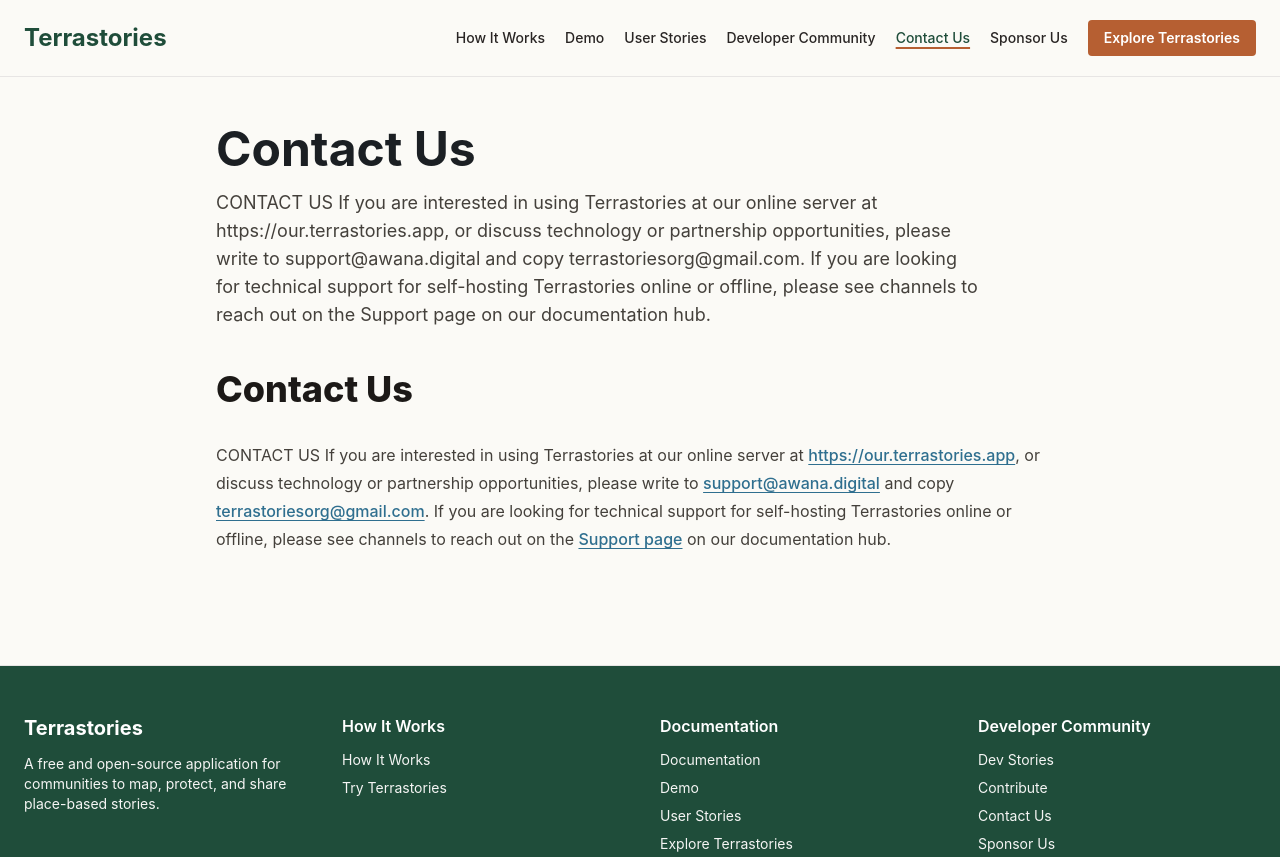
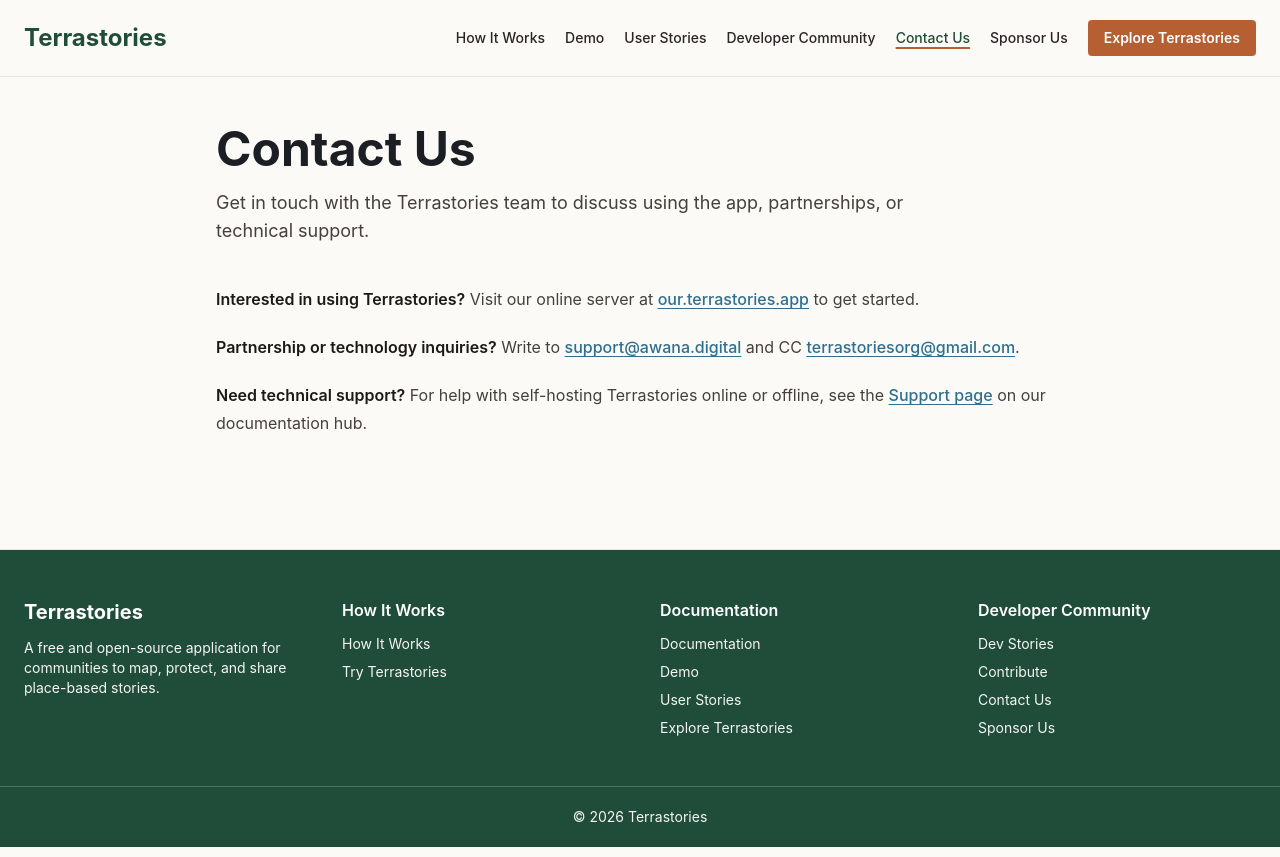
Before and after one commit to Terrastories/terrastories-website, an Astro site: page /contact-us in a window 1280 px wide. Shown: the top 857 px of the page. Built offline with nearby package versions, Linux system fonts and the light colour scheme; Astro itself is replaced by a stand-in of ours.

Commit message:
Contact Us page fixes: remove duplicate h1, uppercase text, break into scannable items
- Removed duplicate # Contact Us h1 and CONTACT US uppercase text
- Broke long dense sentence into 3 clear bold-labeled items
- Updated seo_description and excerpt to be page-specific
- Canonical/OG point to terrastories.app (correct for production)

```diff
--- a/src/content/pages/contact-us.md
+++ b/src/content/pages/contact-us.md
@@ -3,16 +3,10 @@ author: rkemper
 author_name: rkemper
 canonical: /contact-us
 date: 2020-07-16 21:19:35+00:00
-excerpt: CONTACT US If you are interested in using Terrastories at our online server
-  at https://our.terrastories.app, or discuss technology or partnership opportunities,
-  please write to support@awana.digital and copy terrastoriesorg@gmail.com. If you
-  are looking for technical support for self-hosting Terrastories online or offline,
-  please see channels to reach out on the Support page on our documentation hub.
+excerpt: 'Get in touch with the Terrastories team to discuss using the app, partnerships, or technical support.'
 link: /contact-us
 modified: 2026-02-24 13:10:13+00:00
-seo_description: Terrastories is a geostorytelling application built to enable indigenous
-  and other local communities to locate and map their own oral storytelling traditions
-  about places of significant meaning or value to them.
+seo_description: Contact the Terrastories team to discuss using the app, partnership opportunities, or get technical support for self-hosting.
 seo_title: Contact Us - Terrastories
 slug: contact-us
 status: publish
@@ -20,7 +14,8 @@ title: Contact Us
 type: page
 ---
 
-# Contact Us
-CONTACT US
-If you are interested in using Terrastories at our online server at <https://our.terrastories.app>, or discuss technology or partnership opportunities, please write to [support@awana.digital](mailto:support@awana.digital) and copy [terrastoriesorg@gmail.com](mailto:terrastoriesorg@gmail.com).
-If you are looking for technical support for self-hosting Terrastories online or offline, please see channels to reach out on the [Support page](https://docs.terrastories.app/miscellaneous/support) on our documentation hub.
+**Interested in using Terrastories?** Visit our online server at [our.terrastories.app](https://our.terrastories.app) to get started.
+
+**Partnership or technology inquiries?** Write to [support@awana.digital](mailto:support@awana.digital) and CC [terrastoriesorg@gmail.com](mailto:terrastoriesorg@gmail.com).
+
+**Need technical support?** For help with self-hosting Terrastories online or offline, see the [Support page](https://docs.terrastories.app/miscellaneous/support) on our documentation hub.
```
